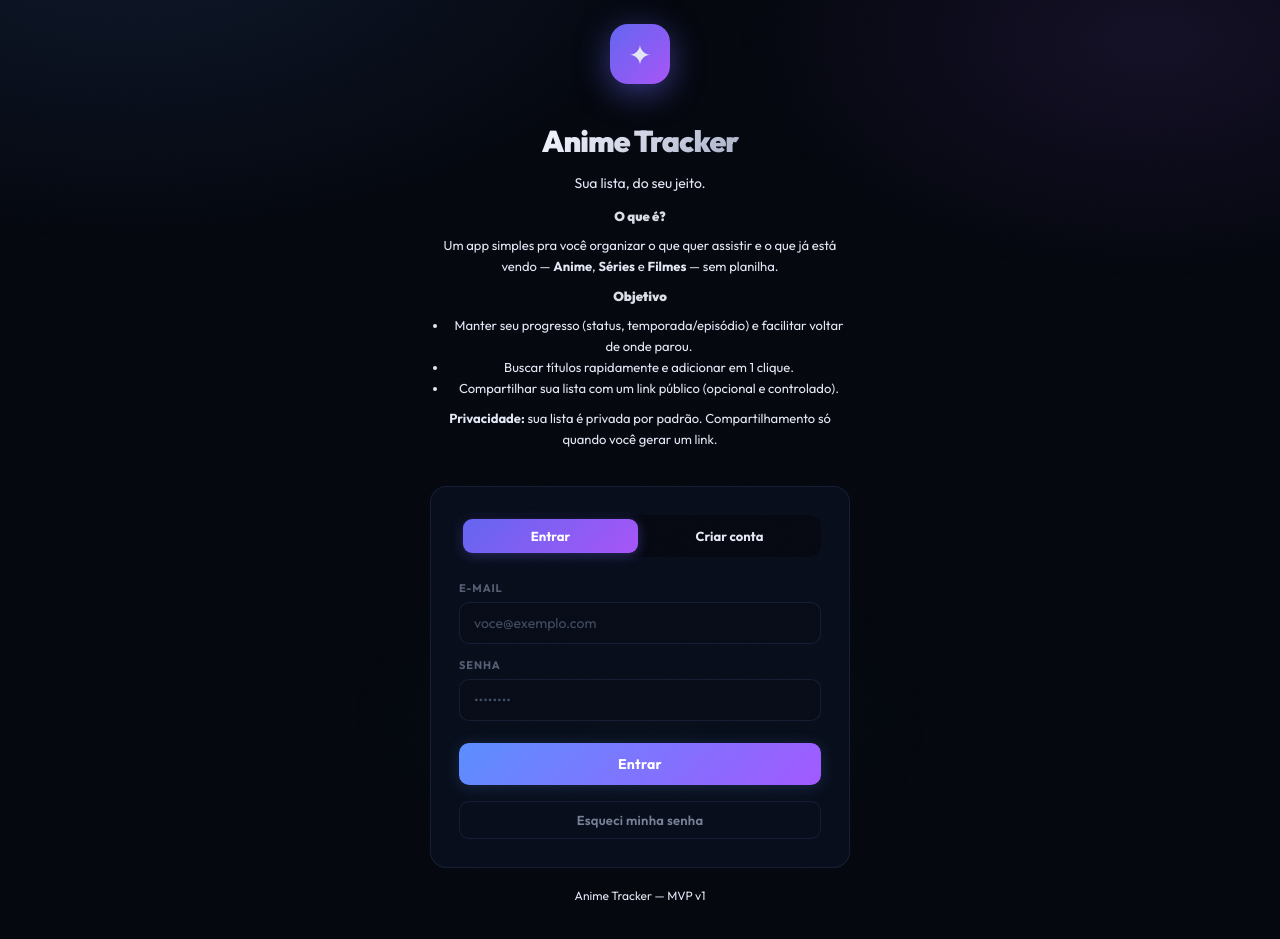
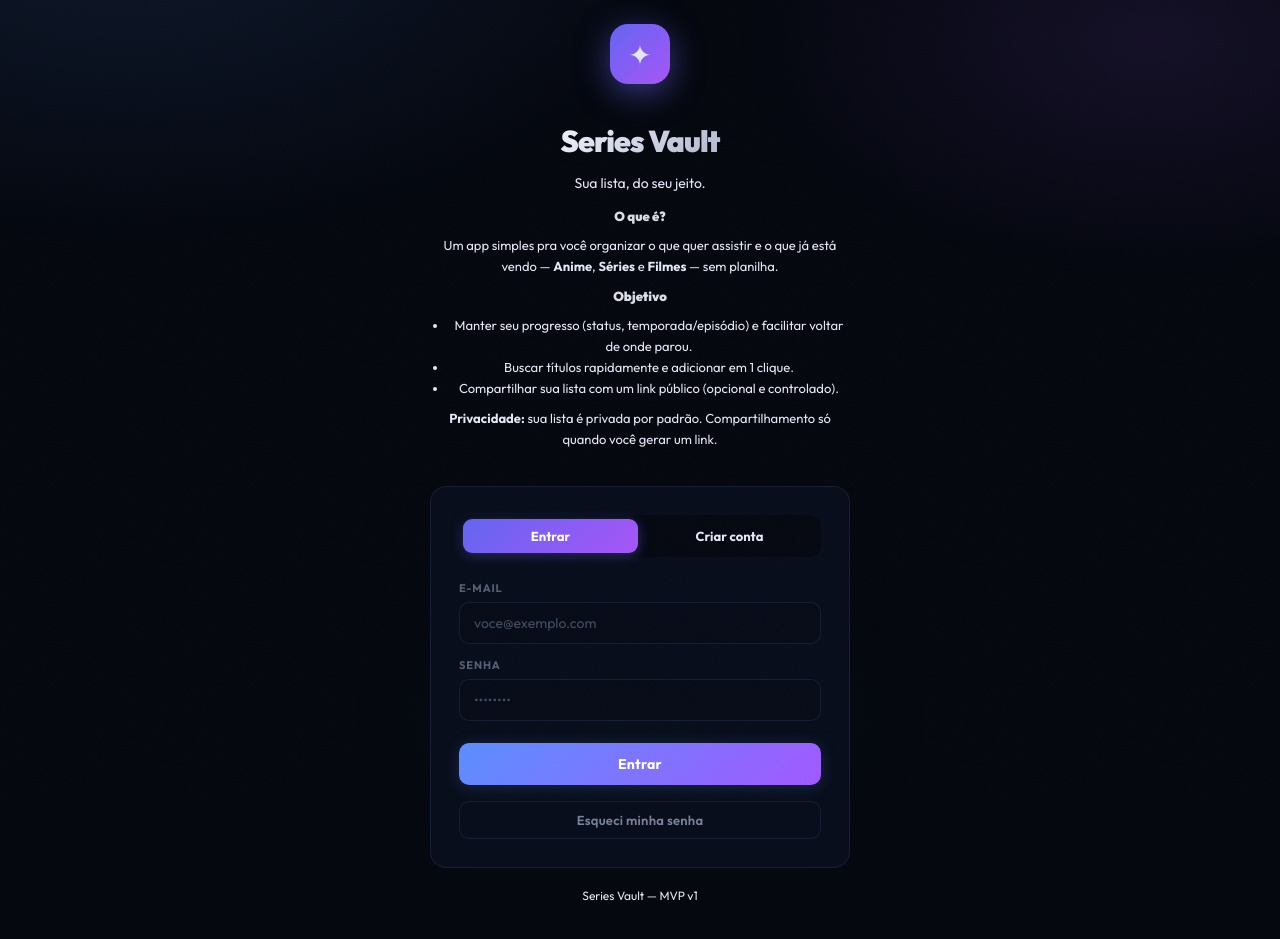
Before and after one commit to Kenpach/Series-valt, a Next.js app: page /login in a window 1280 px wide. Built offline with nearby package versions, Linux system fonts and the light colour scheme; no server answers.

Commit message:
Rename app to Series Vault (login page)

```diff
--- a/pages/login.js
+++ b/pages/login.js
@@ -87,7 +87,7 @@ export default function Login() {
             WebkitBackgroundClip: 'text', WebkitTextFillColor: 'transparent', backgroundClip: 'text',
             marginBottom: 8,
           }}>
-            Anime Tracker
+            Series Vault
           </h1>
           <p style={{ color: 'var(--muted)', fontSize: 14 }}>Sua lista, do seu jeito.</p>
 
@@ -171,7 +171,7 @@ export default function Login() {
         </div>
 
         <p style={{ textAlign: 'center', marginTop: 20, fontSize: 12, color: 'var(--faint)' }}>
-          Anime Tracker — MVP v1
+          Series Vault — MVP v1
         </p>
       </div>
     </div>
```
